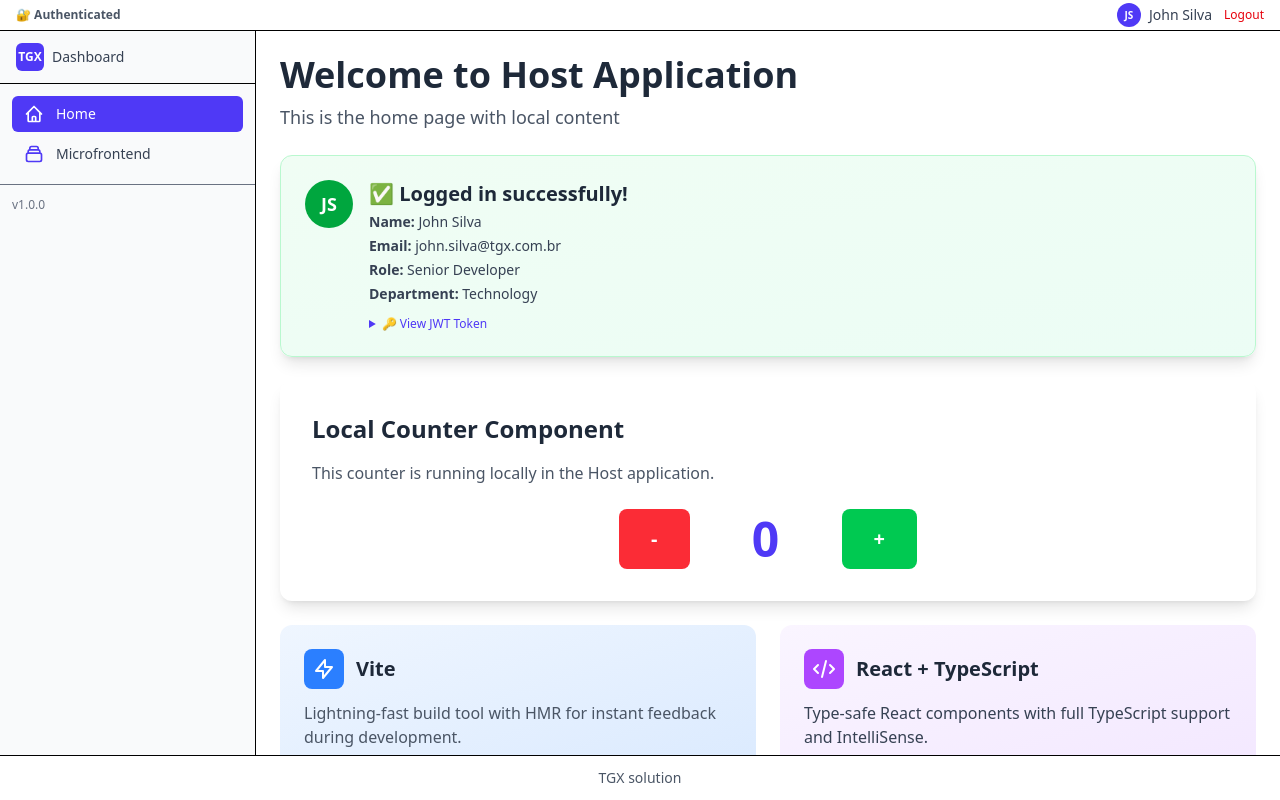
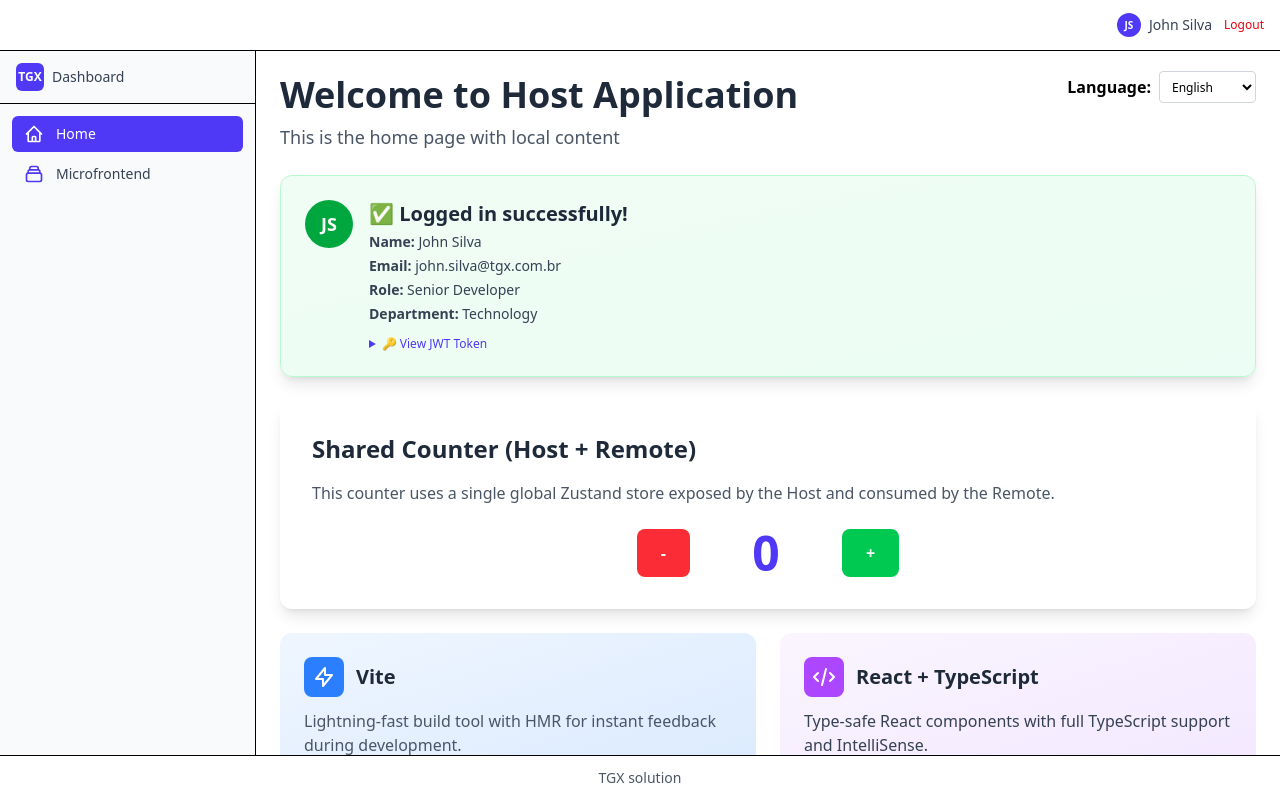
Before and after one commit to Thiago5g/host_module-federation, a React (Vite) app: page / in a window 1280 px wide. Both pictures are taken after a click on the button "Sign In". Built offline with nearby package versions, Linux system fonts and the light colour scheme.

Commit message:
feature/languages option and manage global state using zustand

```diff
--- a/index.html
+++ b/index.html
@@ -4,7 +4,7 @@
     <meta charset="UTF-8" />
     <link rel="icon" type="image/svg+xml" href="/vite.svg" />
     <meta name="viewport" content="width=device-width, initial-scale=1.0" />
-    <title>host</title>
+    <title>Tgx Host</title>
   </head>
   <body>
     <div id="root"></div>
--- a/package.json
+++ b/package.json
@@ -14,7 +14,10 @@
     "react": "^19.1.1",
     "react-dom": "^19.1.1",
     "react-router-dom": "^7.9.5",
-    "tw-animate-css": "^1.4.0"
+    "i18next": "^23.15.2",
+    "react-i18next": "^15.0.2",
+    "tw-animate-css": "^1.4.0",
+    "zustand": "^4.5.2"
   },
   "devDependencies": {
     "@eslint/js": "^9.36.0",
--- a/src/components/Header.tsx
+++ b/src/components/Header.tsx
@@ -1,17 +1,14 @@
 import { useAuth } from '../hooks/useAuth'
 
 export const Header = () => {
-    const { user, logout, isAuthenticated } = useAuth()
+    const { user, logout } = useAuth()
 
     return (
         <header className="bg-white border-b shadow-sm">
-            <div className="mx-auto px-4 h-[30px]">
+            <div className="mx-auto px-4 h-[50px]">
                 <div className="h-full flex items-center justify-between">
-                    <div className="text-xs font-semibold text-gray-600">
-                        {isAuthenticated && '🔐 Authenticated'}
-                    </div>
 
-                    <div className="flex items-center gap-3">
+                    <div className="flex items-center gap-3 ml-auto">
                         {user && (
                             <>
                                 <div className="flex items-center gap-2">
@@ -22,7 +19,7 @@ export const Header = () => {
                                 </div>
                                 <button
                                     onClick={logout}
-                                    className="text-xs text-red-600 hover:text-red-700 font-medium"
+                                    className="text-xs text-red-600 hover:text-red-700 font-medium cursor-pointer"
                                 >
                                     Logout
                                 </button>
--- a/src/components/Sidebar.tsx
+++ b/src/components/Sidebar.tsx
@@ -56,9 +56,6 @@ export const Sidebar = () => {
                     })}
                 </ul>
             </nav>
-            <div className="mt-auto p-3 border-t text-xs text-gray-500">
-                <p>v1.0.0</p>
-            </div>
         </aside>
     );
 }
--- a/src/contexts/AuthContext.tsx
+++ b/src/contexts/AuthContext.tsx
@@ -1,4 +1,5 @@
 import { createContext, useState, useEffect } from 'react'
+import { globalStore } from '../store/globalStore'
 import type { ReactNode } from 'react'
 
 export interface User {
@@ -57,6 +58,7 @@ export function AuthProvider({ children }: AuthProviderProps) {
     if (email && senha) {
       setToken(MOCK_TOKEN)
       setUser(MOCK_USER)
+      globalStore.getState().setAuthToken(MOCK_TOKEN)
 
       localStorage.setItem('auth_token', MOCK_TOKEN)
       localStorage.setItem('auth_user', JSON.stringify(MOCK_USER))
@@ -73,6 +75,7 @@ export function AuthProvider({ children }: AuthProviderProps) {
     console.log('👋 Logging out...')
     setToken(null)
     setUser(null)
+    globalStore.getState().setAuthToken(null)
     localStorage.removeItem('auth_token')
     localStorage.removeItem('auth_user')
     console.log('✅ Logout successful')
--- /dev/null
+++ b/src/i18n/i18n.ts
@@ -0,0 +1,73 @@
+import i18n from 'i18next'
+import { initReactI18next } from 'react-i18next'
+
+const resources = {
+    en: {
+        translation: {
+            home_title: 'Welcome to Host Application',
+            home_subtitle: 'This is the home page with local content',
+            login: 'Login',
+            sign_in: 'Sign In',
+            signing_in: 'Signing in...',
+            sign_tip: 'Tip: Any email/password works (mock)',
+            shared_counter_title: 'Shared Counter (Host + Remote)',
+            shared_counter_desc: 'This counter uses a single global Zustand store exposed by the Host and consumed by the Remote.',
+            microfrontend_title: 'Microfrontend (Module Federation)',
+            microfrontend_loading: 'Loading remote content...',
+            tech_zustand_title: 'Zustand Store',
+            tech_zustand_desc: 'Minimal, unopinionated global state with zero boilerplate and great TypeScript support.',
+            tech_i18n_title: 'i18n (react-i18next)',
+            tech_i18n_desc: 'Runtime language switching shared across host and remote via props + Zustand.',
+            language: 'Language'
+        }
+    },
+    pt: {
+        translation: {
+            home_title: 'Bem-vindo ao Aplicativo Host',
+            home_subtitle: 'Esta é a página inicial com conteúdo local',
+            login: 'Entrar',
+            sign_in: 'Entrar',
+            signing_in: 'Entrando...',
+            sign_tip: 'Dica: Qualquer e-mail/senha funciona (mock)',
+            shared_counter_title: 'Contador Compartilhado (Host + Remote)',
+            shared_counter_desc: 'Este contador usa uma única store global do Host consumida pelo Remote.',
+            microfrontend_title: 'Microfrontend (Module Federation)',
+            microfrontend_loading: 'Carregando conteúdo remoto...',
+            tech_zustand_title: 'Store Zustand',
+            tech_zustand_desc: 'Estado global mínimo, sem boilerplate e com ótimo suporte a TypeScript.',
+            tech_i18n_title: 'i18n (react-i18next)',
+            tech_i18n_desc: 'Troca de idioma em tempo real compartilhada entre host e remote via props + Zustand.',
+            language: 'Idioma'
+        }
+    },
+    es: {
+        translation: {
+            home_title: 'Bienvenido a la Aplicación Host',
+            home_subtitle: 'Esta es la página de inicio con contenido local',
+            login: 'Iniciar sesión',
+            sign_in: 'Iniciar sesión',
+            signing_in: 'Iniciando...',
+            sign_tip: 'Consejo: Cualquier correo/contraseña funciona (mock)',
+            shared_counter_title: 'Contador Compartido (Host + Remote)',
+            shared_counter_desc: 'Este contador usa una única store global del Host consumida por el Remote.',
+            microfrontend_title: 'Microfrontend (Module Federation)',
+            microfrontend_loading: 'Cargando contenido remoto...',
+            tech_zustand_title: 'Store Zustand',
+            tech_zustand_desc: 'Estado global mínimo y sin boilerplate con gran soporte TypeScript.',
+            tech_i18n_title: 'i18n (react-i18next)',
+            tech_i18n_desc: 'Cambio de idioma en runtime compartido entre host y remote vía props + Zustand.',
+            language: 'Idioma'
+        }
+    }
+}
+
+i18n
+    .use(initReactI18next)
+    .init({
+        resources,
+        lng: 'en',
+        fallbackLng: 'en',
+        interpolation: { escapeValue: false },
+    })
+
+export default i18n
--- a/src/main.tsx
+++ b/src/main.tsx
@@ -1,4 +1,5 @@
 import { StrictMode } from 'react'
+import './i18n/i18n'
 import { createRoot } from 'react-dom/client'
 import { BrowserRouter } from 'react-router-dom'
 import { AuthProvider } from './contexts/AuthContext'
--- a/src/pages/Home.tsx
+++ b/src/pages/Home.tsx
@@ -1,10 +1,12 @@
 import React, { useState, lazy, Suspense } from 'react';
+import { useStore } from 'zustand';
+import { globalStore, type GlobalState } from '../store/globalStore';
 import { useAuth } from '../hooks/useAuth';
+import { useTranslation } from 'react-i18next';
 
 const RemoteButton = lazy(() => import('remote/Button'));
 
 const Home: React.FC = () => {
-    const [count, setCount] = useState(0);
     const { user, login, isAuthenticated } = useAuth();
     const [email, setEmail] = useState('joao.silva@tgx.com.br');
     const [senha, setSenha] = useState('123456');
@@ -22,16 +24,41 @@ const Home: React.FC = () => {
         }
     };
 
+    const { t, i18n } = useTranslation()
+    const language = useStore(globalStore, (s: GlobalState) => s.language)
+    const setLanguage = globalStore.getState().setLanguage
+
     return (
         <div className="space-y-6">
-            <div>
-                <h1 className="text-4xl font-bold text-gray-800 mb-2">
-                    Welcome to Host Application
-                </h1>
-                <p className="text-lg text-gray-600">
-                    This is the home page with local content
-                </p>
+            <div className='flex flex-row justify-between'>
+                <div className='flex flex-col'>
+                    <h1 className="text-4xl font-bold text-gray-800 mb-2">
+                        {t('home_title')}
+                    </h1>
+                    <p className="text-lg text-gray-600">
+                        {t('home_subtitle')}
+                    </p>
+                </div>
+                <div className='flex gap-2'>
+                    <span className='font-bold'>{t('language')}:</span>
+                    <select
+                        value={language}
+                        onChange={(e) => {
+                            const lng = e.target.value as 'pt' | 'en' | 'es'
+                            setLanguage(lng)
+                            i18n.changeLanguage(lng)
+                        }}
+                        className="text-xs bg-white border border-gray-300 rounded px-2 py-1 focus:outline-none focus:ring-2 focus:ring-indigo-500 h-8 -mt-1"
+                    >
+                        <option value="en">English</option>
+                        <option value="pt">Português</option>
+                        <option value="es">Español</option>
+                    </select>
+                </div>
+
             </div>
+
+
 
             {!isAuthenticated && (
                 <div className="bg-gradient-to-br from-indigo-50 to-purple-50 rounded-xl shadow-lg p-8 border border-indigo-100">
@@ -42,7 +69,7 @@ const Home: React.FC = () => {
                                     <path strokeLinecap="round" strokeLinejoin="round" strokeWidth={2} d="M12 15v2m-6 4h12a2 2 0 002-2v-6a2 2 0 00-2-2H6a2 2 0 00-2 2v6a2 2 0 002 2zm10-10V7a4 4 0 00-8 0v4h8z" />
                                 </svg>
                             </div>
-                            <h2 className="text-2xl font-bold text-gray-800 mb-2">Login</h2>
+                            <h2 className="text-2xl font-bold text-gray-800 mb-2">{t('login')}</h2>
                             <p className="text-gray-600">Sign in to test token sharing</p>
                         </div>
 
@@ -78,11 +105,11 @@ const Home: React.FC = () => {
                                 disabled={loading}
                                 className="w-full py-3 bg-indigo-600 hover:bg-indigo-700 text-white font-semibold rounded-lg transition-colors disabled:opacity-50 disabled:cursor-not-allowed"
                             >
-                                {loading ? 'Signing in...' : 'Sign In'}
+                                {loading ? t('signing_in') : t('sign_in')}
                             </button>
 
                             <p className="text-xs text-center text-gray-500 mt-4">
-                                💡 Tip: Any email/password works (mock)
+                                💡 {t('sign_tip')}
                             </p>
                         </form>
                     </div>
@@ -118,30 +145,15 @@ const Home: React.FC = () => {
                 </div>
             )}
 
+
             <div className="bg-white rounded-xl shadow-lg p-8">
                 <h2 className="text-2xl font-semibold text-gray-800 mb-4">
-                    Local Counter Component
+                    {t('shared_counter_title')}
                 </h2>
                 <p className="text-gray-600 mb-6">
-                    This counter is running locally in the Host application.
+                    {t('shared_counter_desc')}
                 </p>
-                <div className="flex items-center justify-center gap-4">
-                    <button
-                        onClick={() => setCount((count) => count - 1)}
-                        className="px-8 py-4 bg-red-500 hover:bg-red-600 text-white font-semibold rounded-lg transition-colors text-xl"
-                    >
-                        -
-                    </button>
-                    <span className="text-5xl font-bold text-indigo-600 min-w-[120px] text-center">
-                        {count}
-                    </span>
-                    <button
-                        onClick={() => setCount((count) => count + 1)}
-                        className="px-8 py-4 bg-green-500 hover:bg-green-600 text-white font-semibold rounded-lg transition-colors text-xl"
-                    >
-                        +
-                    </button>
-                </div>
+                <SharedCounterHost />
             </div>
 
             <div className="grid grid-cols-1 md:grid-cols-2 gap-6">
@@ -198,6 +210,32 @@ const Home: React.FC = () => {
                     </div>
                     <p className="text-gray-700">
                         Load remote components dynamically and share dependencies across apps.
+                    </p>
+                </div>
+                <div className="bg-gradient-to-br from-amber-50 to-yellow-100 rounded-xl p-6">
+                    <div className="flex items-center space-x-3 mb-3">
+                        <div className="w-10 h-10 bg-amber-500 rounded-lg flex items-center justify-center">
+                            <svg className="w-6 h-6 text-white" fill="none" stroke="currentColor" viewBox="0 0 24 24">
+                                <path strokeLinecap="round" strokeLinejoin="round" strokeWidth={2} d="M12 6v6l4 2" />
+                            </svg>
+                        </div>
+                        <h3 className="text-xl font-semibold text-gray-800">{t('tech_zustand_title')}</h3>
+                    </div>
+                    <p className="text-gray-700">
+                        {t('tech_zustand_desc')}
+                    </p>
+                </div>
+                <div className="bg-gradient-to-br from-pink-50 to-rose-100 rounded-xl p-6">
+                    <div className="flex items-center space-x-3 mb-3">
+                        <div className="w-10 h-10 bg-pink-500 rounded-lg flex items-center justify-center">
+                            <svg className="w-6 h-6 text-white" fill="none" stroke="currentColor" viewBox="0 0 24 24">
+                                <path strokeLinecap="round" strokeLinejoin="round" strokeWidth={2} d="M3 5h12M9 3v2m2 6h6m-3-3v6M5 9h4m-2-2v4" />
+                            </svg>
+                        </div>
+                        <h3 className="text-xl font-semibold text-gray-800">{t('tech_i18n_title')}</h3>
+                    </div>
+                    <p className="text-gray-700">
+                        {t('tech_i18n_desc')}
                     </p>
                 </div>
             </div>
@@ -265,3 +303,21 @@ const Home: React.FC = () => {
 }
 
 export default Home
+
+function SharedCounterHost() {
+    const count = useStore(globalStore, (s: GlobalState) => s.count)
+    const setCount = globalStore.getState().setCount
+    return (
+        <div className="flex items-center justify-center gap-4">
+            <button
+                onClick={() => setCount(count - 1)}
+                className="px-6 py-3 bg-red-500 hover:bg-red-600 text-white font-semibold rounded-lg"
+            >-</button>
+            <span className="text-5xl font-bold text-indigo-600 min-w-[120px] text-center">{count}</span>
+            <button
+                onClick={() => setCount(count + 1)}
+                className="px-6 py-3 bg-green-500 hover:bg-green-600 text-white font-semibold rounded-lg"
+            >+</button>
+        </div>
+    )
+}
--- a/src/pages/Microfrontend.tsx
+++ b/src/pages/Microfrontend.tsx
@@ -1,22 +1,40 @@
 import { lazy, Suspense } from 'react'
 import { useAuth } from '../hooks/useAuth'
+import { useStore } from 'zustand'
+import { globalStore, type GlobalState } from '../store/globalStore'
 
-const RemoteApp = lazy(() => import('remote/App'))
+// Safer lazy import with error logging to surface network/CORS issues for remoteEntry.js
+const RemoteApp = lazy(async () => {
+    try {
+        // @ts-ignore - resolved at runtime by Module Federation
+        return await import('remote/App')
+    } catch (err) {
+        console.error('[HOST] Failed to load remote/App. Check that http://localhost:5001/assets/remoteEntry.js is reachable and CORS allows http://localhost:5173', err)
+        throw err
+    }
+})
 
 export default function Microfrontend() {
     const { token, user } = useAuth()
+    const count = useStore(globalStore, (s: GlobalState) => s.count)
+    const language = useStore(globalStore, (s: GlobalState) => s.language)
 
     return (
-        <div className="space-y-4">
-            <div>
-                <h1 className="text-xl font-semibold text-gray-800">Microfrontend (Module Federation)</h1>
-                <p className="text-sm text-gray-500">Loading the component exposed by the remote via Module Federation.</p>
-            </div>
-            <div className="rounded-md border bg-white p-4">
-                <Suspense fallback={<div className="text-sm text-gray-600">Loading remote content...</div>}>
-                    <RemoteApp authToken={token} authUser={user} />
-                </Suspense>
-            </div>
-        </div>
+        <Suspense fallback={<div className="text-sm text-gray-600">Loading remote content...</div>}>
+                    <RemoteApp
+                authToken={token}
+                authUser={user}
+                sharedCount={count}
+                        language={language}
+                onIncrement={() => {
+                    const api = globalStore.getState()
+                    api.setCount(api.count + 1)
+                }}
+                onDecrement={() => {
+                    const api = globalStore.getState()
+                    api.setCount(api.count - 1)
+                }}
+            />
+        </Suspense>
     )
 }
--- /dev/null
+++ b/src/store/globalStore.ts
@@ -0,0 +1,20 @@
+import { createStore } from 'zustand/vanilla'
+import type { StoreApi } from 'zustand/vanilla'
+
+export type GlobalState = {
+  count: number
+  authToken: string | null
+  language: 'pt' | 'en' | 'es'
+  setCount: (n: number) => void
+  setAuthToken: (t: string | null) => void
+  setLanguage: (lng: 'pt' | 'en' | 'es') => void
+}
+
+export const globalStore: StoreApi<GlobalState> = createStore<GlobalState>()((set) => ({
+  count: 0,
+  authToken: null,
+  language: 'en',
+  setCount: (n: number) => set({ count: n }),
+  setAuthToken: (t: string | null) => set({ authToken: t }),
+  setLanguage: (lng: 'pt' | 'en' | 'es') => set({ language: lng }),
+}))
--- a/src/types/remote.d.ts
+++ b/src/types/remote.d.ts
@@ -11,6 +11,10 @@ declare module 'remote/App' {
   interface RemoteAppProps {
     authToken?: string | null
     authUser?: User | null
+    sharedCount?: number
+    onIncrement?: () => void
+    onDecrement?: () => void
+    language?: 'pt' | 'en' | 'es'
   }
 
   const App: React.ComponentType<RemoteAppProps>;
--- a/vite.config.ts
+++ b/vite.config.ts
@@ -16,10 +16,13 @@ export default defineConfig(({ mode }) => {
       react(),
       federation({
         name: 'host',
+        exposes: {
+          './store': './src/store/globalStore.ts'
+        },
         remotes: {
           remote: remoteEntry
         },
-        shared: ['react', 'react-dom']
+        shared: ['react', 'react-dom', 'zustand']
       })
     ],
     build: {
```
Also changed, not shown: 2 other files (tests, documents, lock files or other folders).
